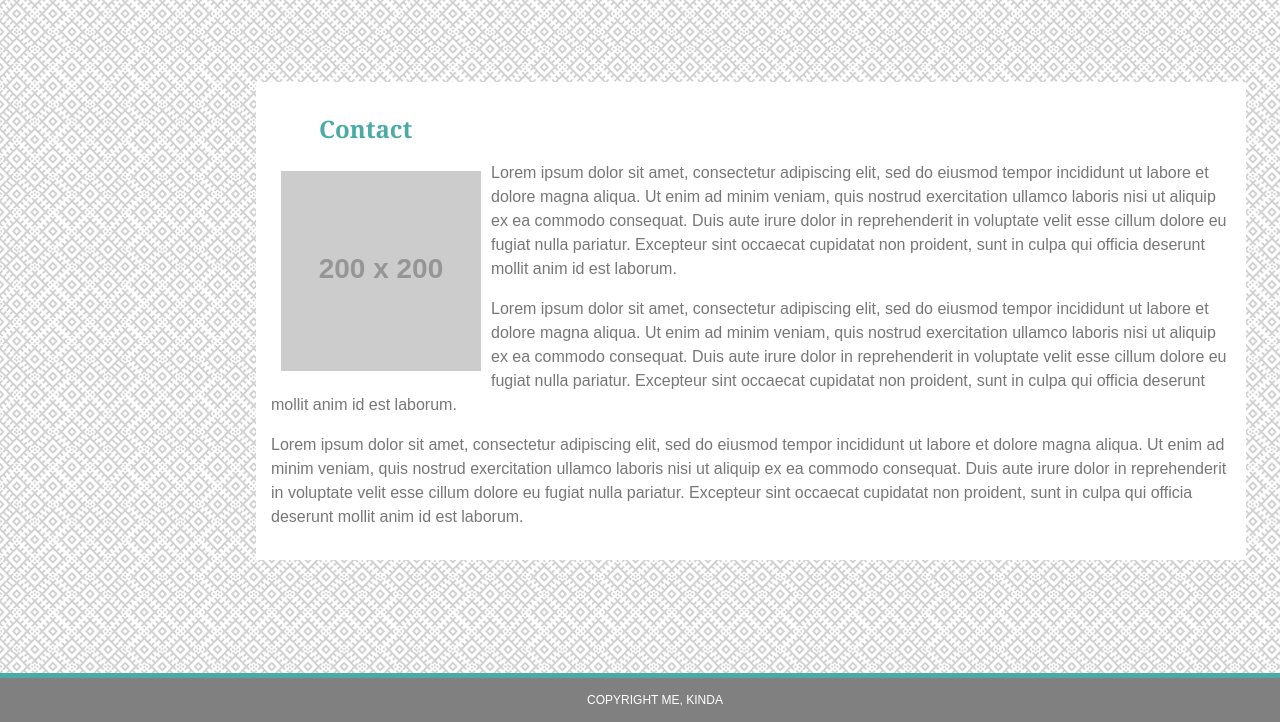
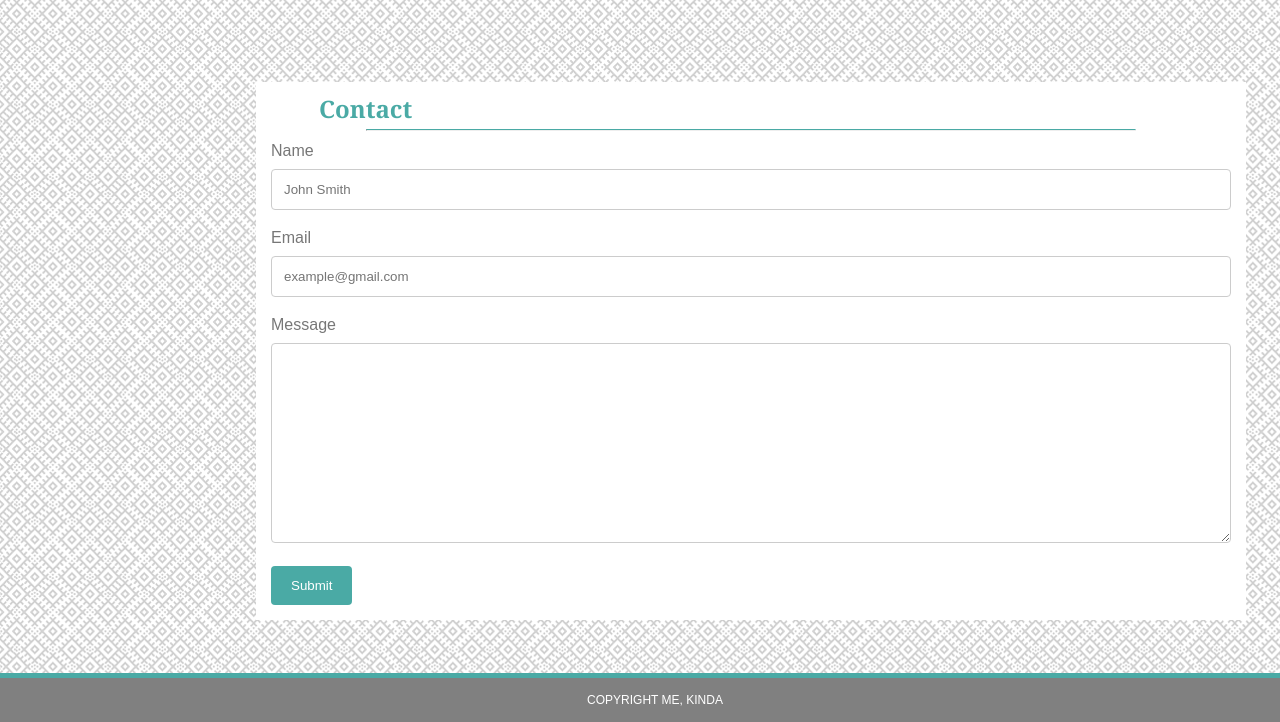
Before and after one commit to amyjosm/Basic-Portfolio, a plain HTML site: page contact.html in a window 1280 px wide. Shown: the part 78-800 px from the top of the page. Drawn offline with Linux system fonts and the light colour scheme; placeholder pictures from the web are drawn by us.

Commit message:
added contact.css

```diff
--- /dev/null
+++ b/assets/css/contact.css
@@ -0,0 +1,27 @@
+/* MESSAGE BOX */
+
+input[type=text], select, textarea {
+    width: 100%;
+    padding: 12px;
+    border: 1px solid #ccc;
+    border-radius: 4px;
+    box-sizing: border-box;
+    margin-top: 6px;
+    margin-bottom: 16px;
+    resize: vertical
+  }
+
+ /* SUBMIT BUTTON */
+  input[type=submit] {
+    background-color: #4aaaa5;
+    color: white;
+    padding: 12px 20px;
+    border: none;
+    border-radius: 4px;
+    cursor: pointer;
+  }
+
+ /* SUBMIT HOVER */
+  input[type=submit]:hover {
+    background-color: #777;
+  }
--- a/assets/css/style.css
+++ b/assets/css/style.css
@@ -1,10 +1,15 @@
-/* MAIN PAGE STYLING */
+/* BODY */
+
+* {
+    padding: 0;
+    margin: 0;
+}
 
 body {
     background-image: url("../images/circuit.png");
     color: #777;
     font-family: Arial, Helvetica, sans-serif;
-    margin: 0;
+    margin: auto;
 }
 
 /* IMAGE */
@@ -51,6 +56,25 @@ nav {
 
 }
 
+/* HR STYLING */
+hr {
+    display: block;
+    unicode-bidi: isolate;
+    margin-block-start: 0.5em;
+    margin-block-end: 0.5em;
+    margin-inline-start: auto;
+    margin-inline-end: auto;
+    overflow: hidden;
+    border-style: inset;
+    border-width: 1px;
+}
+
+.new1 {
+    background-color: #fff;
+    border-top: 1px solid #4aaaa5;
+    width: 80%;
+}
+
 /* BORDER FOR NAVI */
 
 .border {
@@ -74,6 +98,7 @@ nav {
 .content {
     clear: both;
     background-color: #fff;
+    margin: auto;
     width: 960px;
     position: absolute;
     left: 20%;
@@ -82,6 +107,7 @@ nav {
     line-height: 150%;
 
 }
+
 
 /* LINK DECO */
 a:link, a:visited {
@@ -99,11 +125,13 @@ float: left;
   }
 
   /* FOOTER */
-  .footer {
+  .footer{
+    clear: both;
+    width: 100%;
+    height: auto;
     position: fixed;
-      left: 0;
-      bottom: 0;
-      width: 100%;
+    bottom: 0%;
+    margin-top: 70%;
     background-color: #808080;
     text-align: center;
     color: #fff;
--- a/contact.html
+++ b/contact.html
@@ -11,6 +11,8 @@
     <!-- CSS REF -->
 
     <link rel="stylesheet" type="text/css" href="assets\css\style.css">
+
+    <link rel="stylesheet" type="text/css" href="assets\css\contact.css">
 
 </head>
 
@@ -31,43 +33,30 @@
         </nav>
     </div>
 
-    <!-- About Me & Paragraph -->
+    <!-- Contact -->
     <div class="content">
 
 
 
         <h2>Contact</h2>
 
-        <div id="image"><img src="https://via.placeholder.com/200" alt="placeholder"></div>
-        <p>
-            Lorem ipsum dolor sit amet, consectetur adipiscing elit, sed do eiusmod tempor incididunt ut labore et
-            dolore
-            magna aliqua. Ut enim ad minim veniam, quis nostrud exercitation ullamco laboris nisi ut aliquip ex ea
-            commodo
-            consequat. Duis aute irure dolor in reprehenderit in voluptate velit esse cillum dolore eu fugiat nulla
-            pariatur. Excepteur sint occaecat cupidatat non proident, sunt in culpa qui officia deserunt mollit anim id
-            est
-            laborum.
-        </p>
-        <p>
-            Lorem ipsum dolor sit amet, consectetur adipiscing elit, sed do eiusmod tempor incididunt ut labore et
-            dolore
-            magna aliqua. Ut enim ad minim veniam, quis nostrud exercitation ullamco laboris nisi ut aliquip ex ea
-            commodo
-            consequat. Duis aute irure dolor in reprehenderit in voluptate velit esse cillum dolore eu fugiat nulla
-            pariatur. Excepteur sint occaecat cupidatat non proident, sunt in culpa qui officia deserunt mollit anim id
-            est
-            laborum.</p>
+        <hr class="new1">
 
-        <p>
-            Lorem ipsum dolor sit amet, consectetur adipiscing elit, sed do eiusmod tempor incididunt ut labore et
-            dolore
-            magna aliqua. Ut enim ad minim veniam, quis nostrud exercitation ullamco laboris nisi ut aliquip ex ea
-            commodo
-            consequat. Duis aute irure dolor in reprehenderit in voluptate velit esse cillum dolore eu fugiat nulla
-            pariatur. Excepteur sint occaecat cupidatat non proident, sunt in culpa qui officia deserunt mollit anim id
-            est
-            laborum.</p>
+        <form action="action_page.php">
+
+            <label for="fname">Name</label>
+            <input type="text" id="fname" name="firstname" placeholder="John Smith">
+
+            <label for="femail">Email</label>
+            <input type="text" id="femail" name="email" placeholder="example@gmail.com">
+
+
+            <label for="message">Message</label>
+            <textarea id="message" name="message" placeholder="" style="height:200px" style="width:200px"></textarea>
+
+            <input type="submit" value="Submit">
+
+        </form>
     </div>
 
     <!-- FOOTER -->
```
Also changed, not shown: index.html (+3 -0 lines), portfolio.html (+3 -1 lines). Lines whose indentation alone changed are shown as unchanged.
